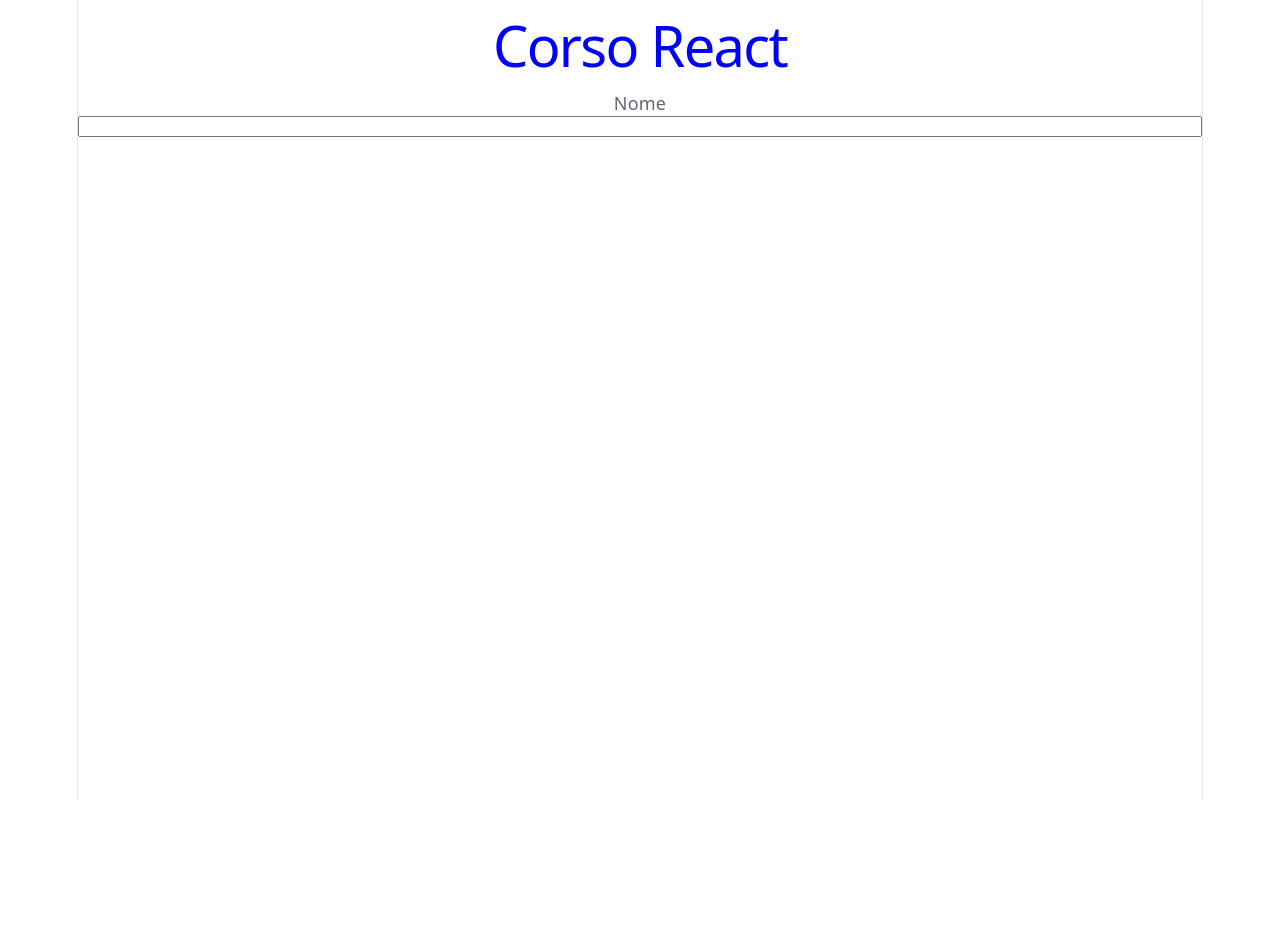
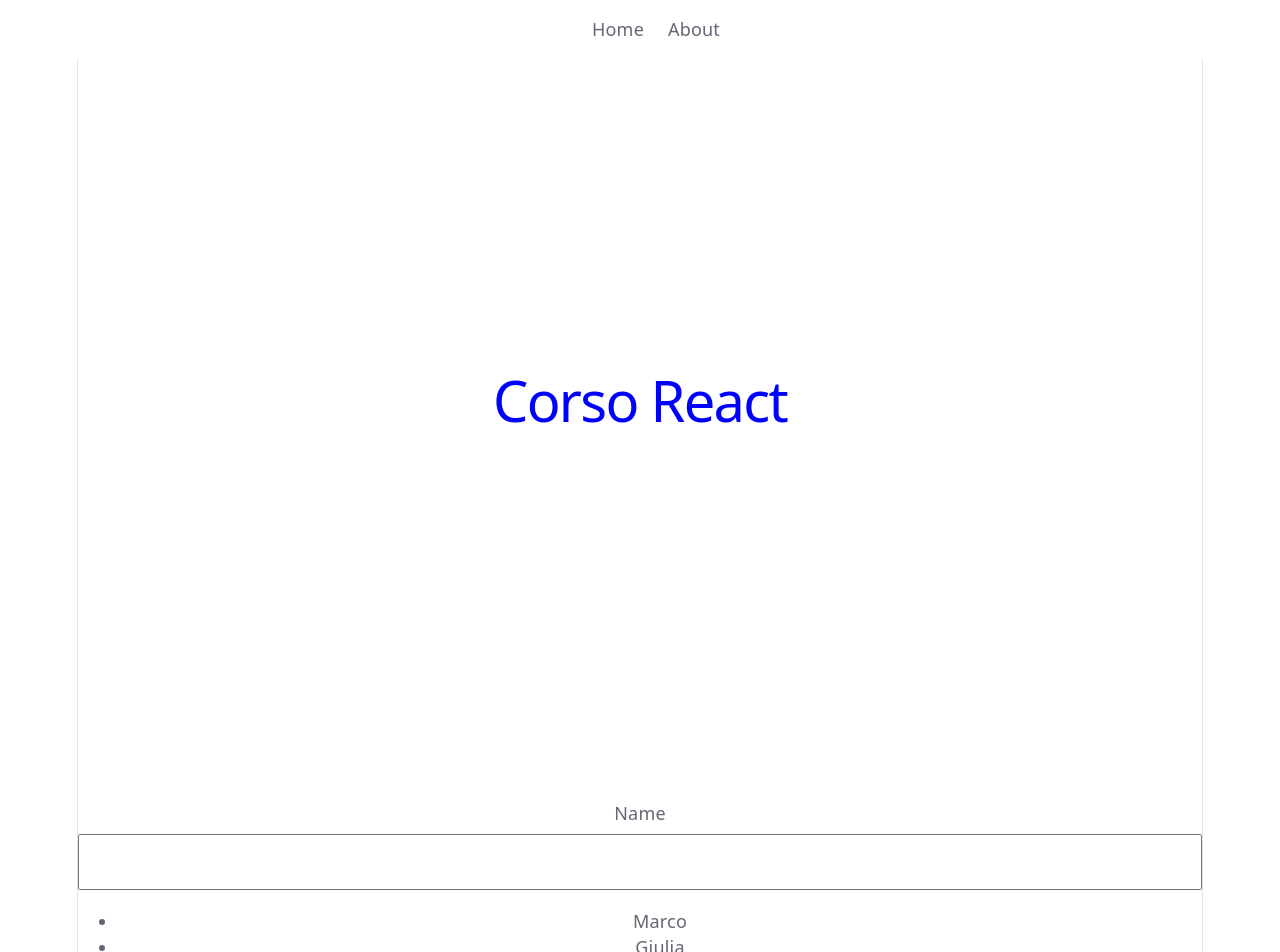
Before and after one commit to bore94/aulab_corsoReact, a React (Vite) app in the folder ReactJS/corso-react/: page / in a window 1280 px wide. Shown: the top 952 px of the page. Before the commit the page ends 800 px from the top, so only its background shows below. Built offline with nearby package versions, Linux system fonts and the light colour scheme.

Commit message:
Componenti React

```diff
--- a/ReactJS/corso-react/src/App.jsx
+++ b/ReactJS/corso-react/src/App.jsx
@@ -1,11 +1,26 @@
+import Header from './components/Header.jsx'
+import List from './components/List.jsx'
+import Navbar from './components/Navbar.jsx'
+
+const names = ['Marco', 'Giulia', 'Andrea']
+
 function App() {
   return (
     <>
-      <h1 className="title">Corso React</h1>
-      <label className="etichetta" htmlFor="nome">
-        Nome
+      <Navbar />
+      <Header />
+      <label
+        className="label"
+        htmlFor="name"
+      >
+        Name
       </label>
-      <input className="campo" id="nome" type="text" />
+      <input
+        className="field"
+        id="name"
+        type="text"
+      />
+      <List names={names} />
     </>
   )
 }
--- /dev/null
+++ b/ReactJS/corso-react/src/components/Header.jsx
@@ -0,0 +1,9 @@
+function Header() {
+  return (
+    <header className="header">
+      <h1 className="title">Corso React</h1>
+    </header>
+  )
+}
+
+export default Header
--- /dev/null
+++ b/ReactJS/corso-react/src/components/List.jsx
@@ -0,0 +1,11 @@
+function List({ names }) {
+  return (
+    <ul>
+      {names.map((name) => (
+        <li key={name}>{name}</li>
+      ))}
+    </ul>
+  )
+}
+
+export default List
--- /dev/null
+++ b/ReactJS/corso-react/src/components/Navbar.jsx
@@ -0,0 +1,10 @@
+function Navbar() {
+  return (
+    <nav className="navbar">
+      <a className="navbar-link">Home</a>
+      <a className="navbar-link">About</a>
+    </nav>
+  )
+}
+
+export default Navbar
--- a/ReactJS/corso-react/src/index.css
+++ b/ReactJS/corso-react/src/index.css
@@ -122,3 +122,28 @@ code {
   font-size: 24px;
   padding: 12px 16px;
 }
+
+.navbar {
+  position: fixed;
+  top: 0;
+  left: 0;
+  width: 100%;
+  display: flex;
+  justify-content: center;
+  gap: 24px;
+  padding: 16px;
+  background: var(--bg);
+  z-index: 1;
+}
+
+.header {
+  height: 100vh;
+  display: flex;
+  align-items: center;
+  justify-content: center;
+  flex-shrink: 0;
+}
+
+.header h1 {
+  margin: 0;
+}
```
